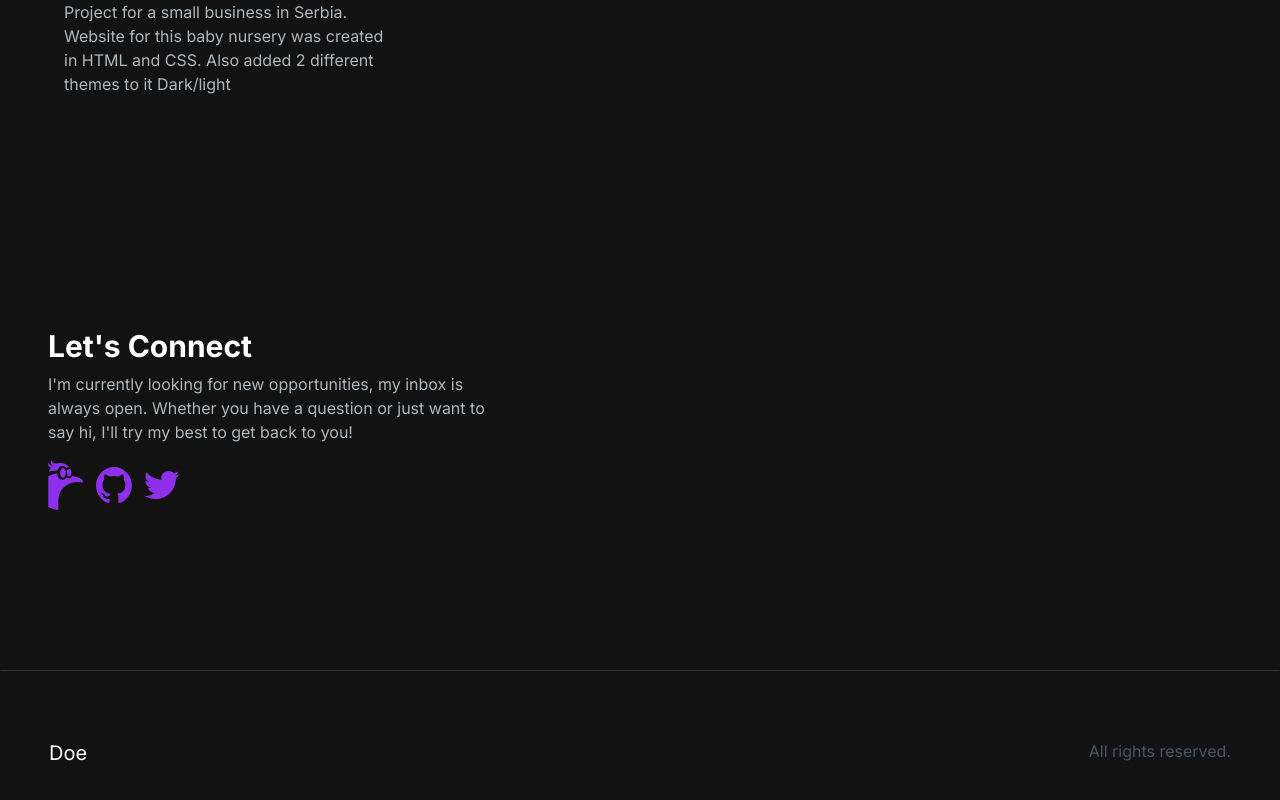
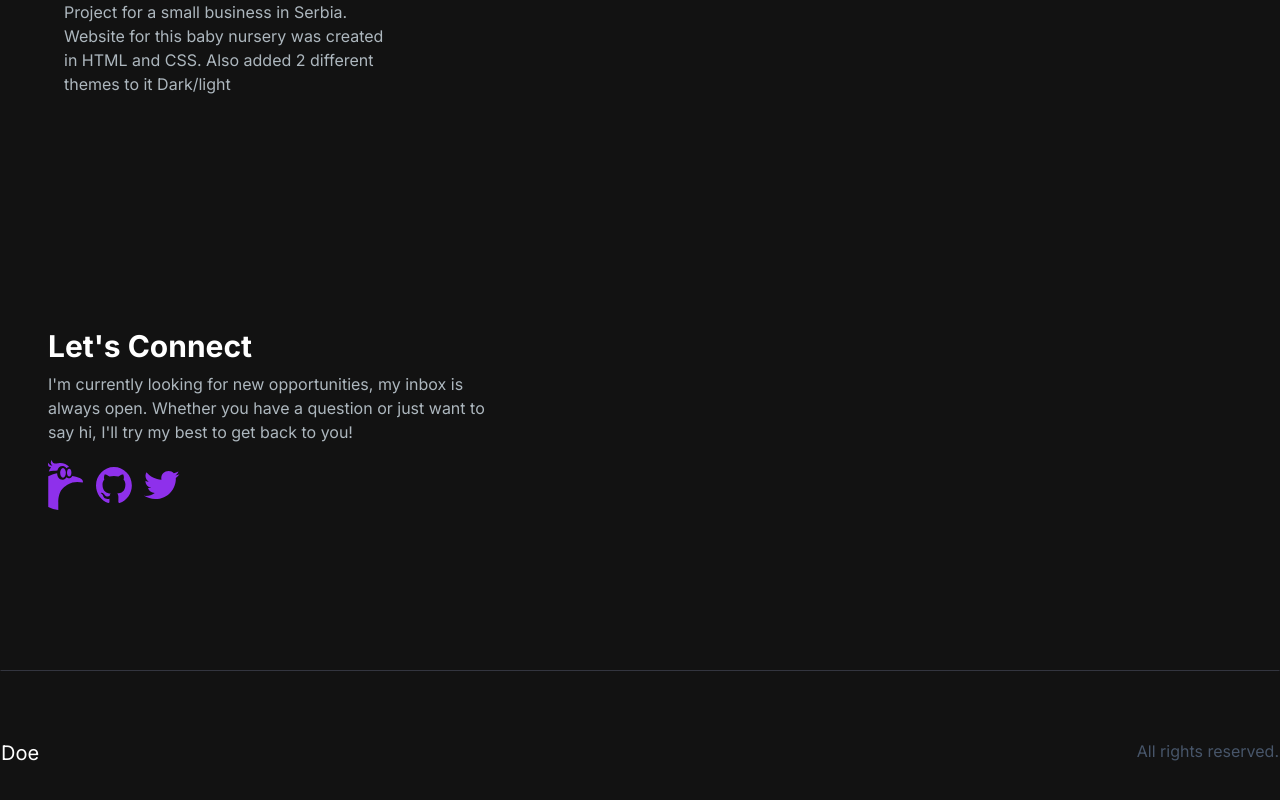
Before and after one commit to Flashmaxi/doe-portfolio, a Next.js app: page / in a window 1280 px wide. Shown: the part 3968-4768 px from the top of the page. Built offline with nearby package versions, Linux system fonts and the light colour scheme.

Commit message:
correction

```diff
--- a/app/components/Footer.jsx
+++ b/app/components/Footer.jsx
@@ -3,7 +3,7 @@ import React from "react";
 const Footer = () => {
   return (
     <footer className="footer flex mx-auto container border z-10 border-t-[#33353F] border-l-transparent border-r-transparent border-b-transparent mt-auto text-white">
-      <div className="container py-12 md:py-[68px] px-12 flex justify-between">
+      <div className="container py-12 md:py-[68px] flex justify-between">
         <span className="text-xl">Doe</span>
         <p className="text-slate-600">All rights reserved.</p>
       </div>
```
